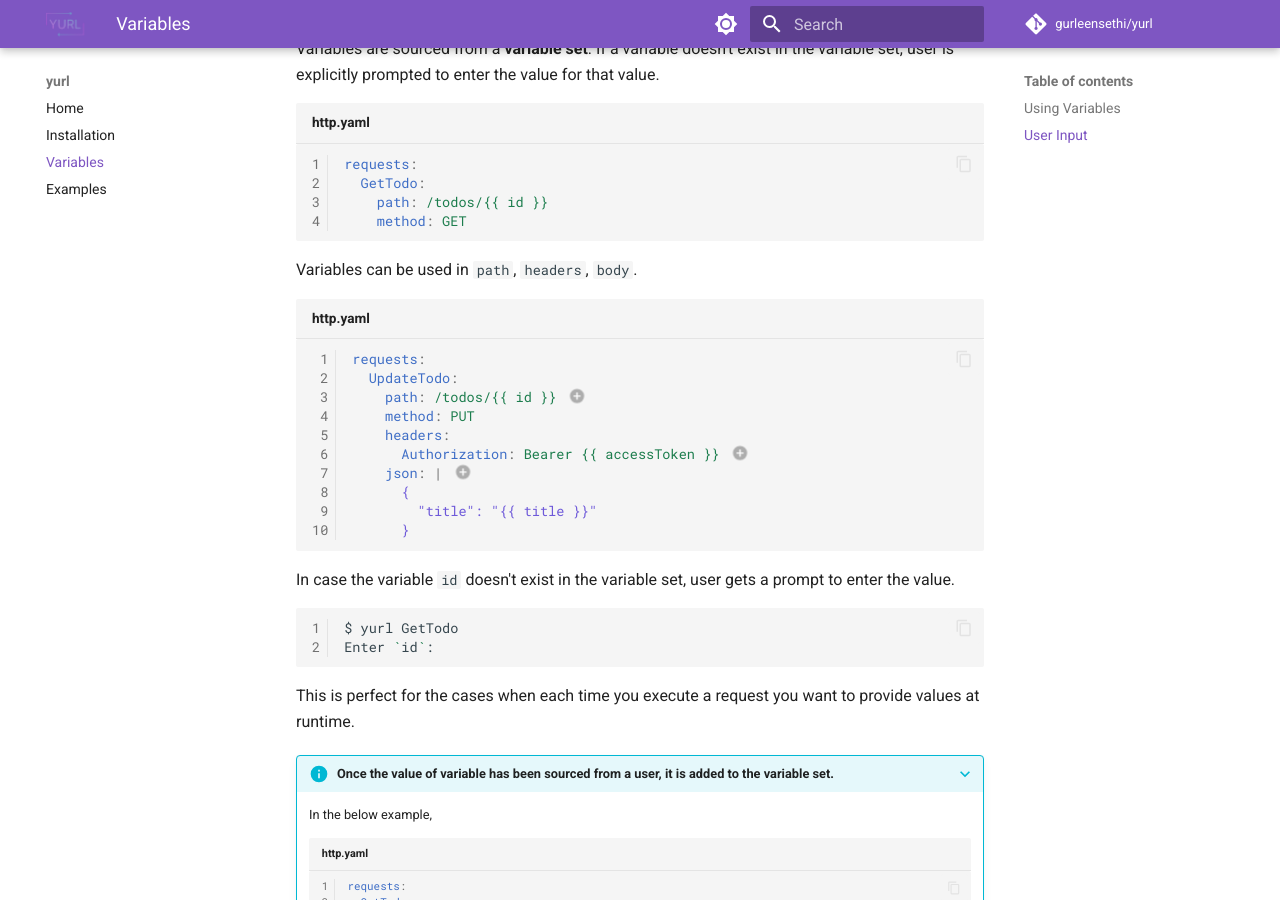
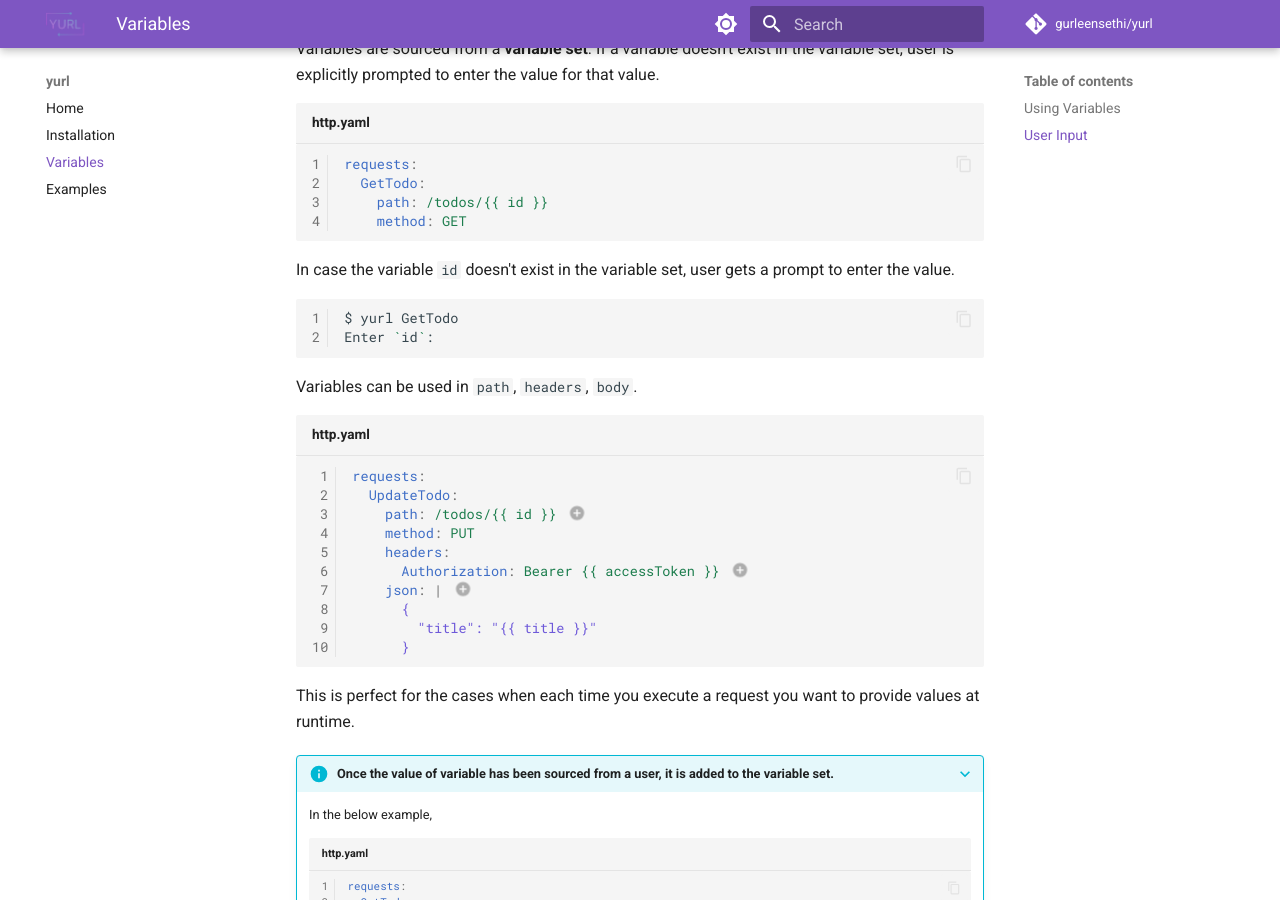
Before and after one commit to gurleensethi/yurl, an MkDocs documentation site: the page built from docs/variables.md, in a window 1280 px wide and 900 px high, scrolled down 465 px. Built offline with MkDocs 1.6.1 and Material for MkDocs 9.7.7, drawn with Linux system fonts in a browser that asks for light colours; comment, search, counter and statistics services are not loaded; part of the change alters nothing that is shown.

Commit message:
docs: refactor variables page

````diff
--- a/docs/variables.md
+++ b/docs/variables.md
@@ -24,6 +24,13 @@ requests:
     method: GET
 ```
 
+In case the variable `id` doesn't exist in the variable set, user gets a prompt to enter the value.
+
+```bash
+$ yurl GetTodo
+Enter `id`:
+```
+
 Variables can be used in `path`, `headers`, `body`.
 
 ```yaml title="http.yaml"
@@ -43,13 +50,6 @@ requests:
 2. Using variable in headers.
 3. Using variables in body.
 
-In case the variable `id` doesn't exist in the variable set, user gets a prompt to enter the value.
-
-```bash
-$ yurl GetTodo
-Enter `id`:
-```
-
 This is perfect for the cases when each time you execute a request you want to provide values at runtime.
 
 ???+ info "Once the value of variable has been sourced from a user, it is added to the variable set."
````
